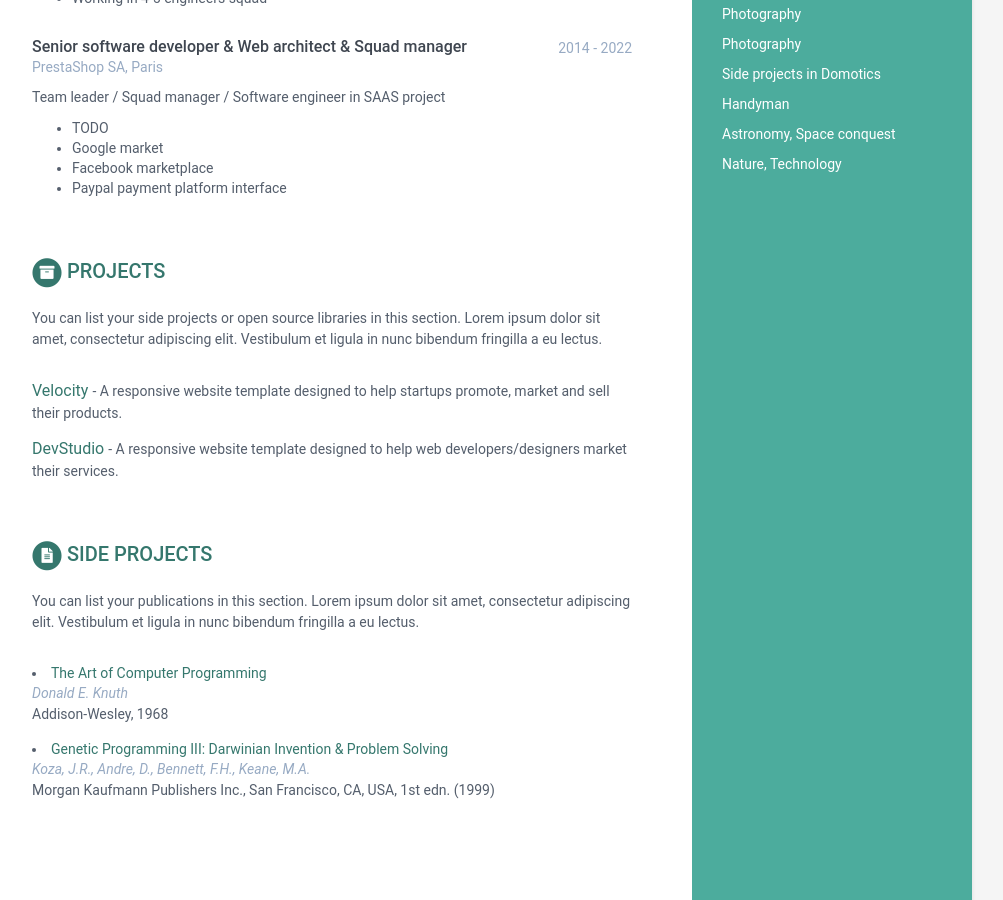
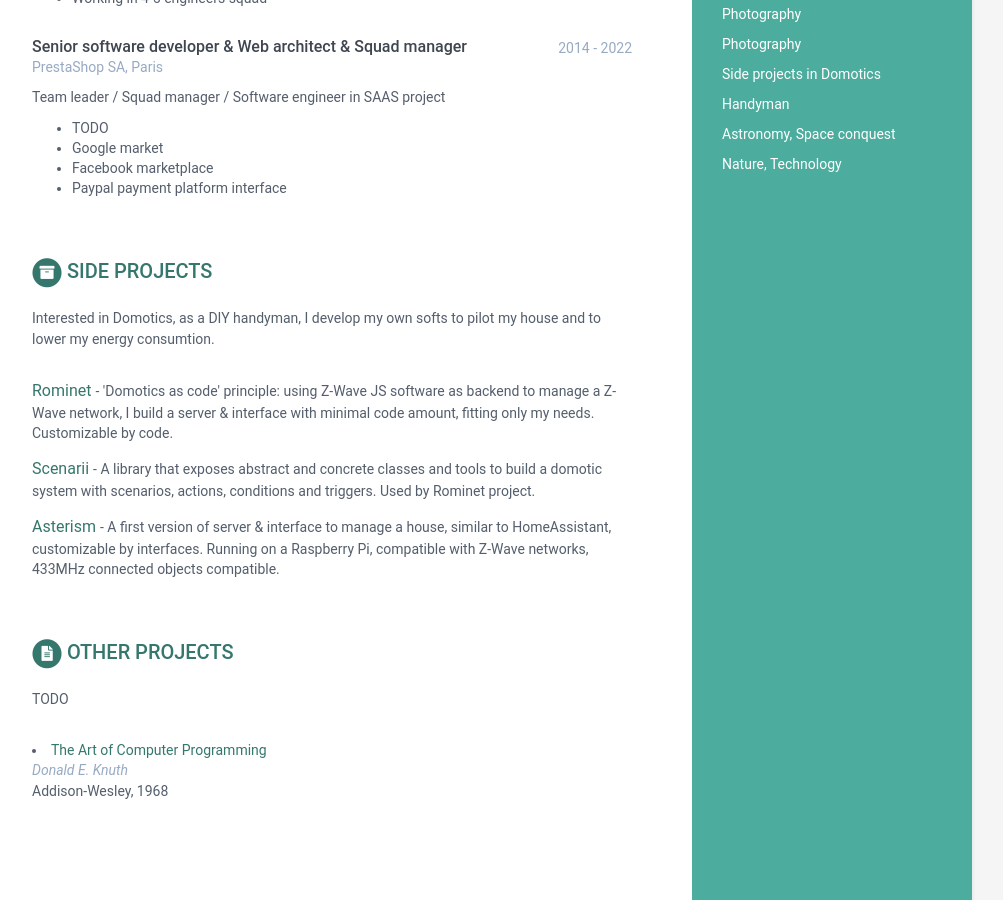
Before and after one commit to gxapplications/gxapplications, a Jekyll site: the page built from index.html, in a window 1280 px wide and 900 px high, scrolled down 1056 px. Shown: the whole window, without its empty margins (168-1171 px from the left). Built offline with Jekyll 4.4.1, drawn with Linux system fonts in a browser that asks for light colours.

Commit message:
Update data.yml

```diff
--- a/_data/data.yml
+++ b/_data/data.yml
@@ -125,36 +125,29 @@ experiences:
           - Paypal payment platform interface
 
 projects:
-    title: Projects
+    title: Side projects
     intro: >
-      You can list your side projects or open source libraries in this
-      section. Lorem ipsum dolor sit amet, consectetur adipiscing elit.
-      Vestibulum et ligula in nunc bibendum fringilla a eu lectus.
+      Interested in Domotics, as a DIY handyman, I develop my own softs to pilot my house and to lower my energy consumtion.
     assignments:
-      - title: Velocity
-        link: "#hook"
-        tagline: "A responsive website template designed to help startups promote, market and sell their products."
-
-      - title: DevStudio
+      - title: Rominet
         link: "#"
-        tagline: "A responsive website template designed to help web developers/designers market their services."
+        tagline: "'Domotics as code' principle: using Z-Wave JS software as backend to manage a Z-Wave network, I build a server & interface with minimal code amount, fitting only my needs. Customizable by code."
+      - title: Scenarii
+        link: "#"
+        tagline: "A library that exposes abstract and concrete classes and tools to build a domotic system with scenarios, actions, conditions and triggers. Used by Rominet project."
+      - title: Asterism
+        link: "#"
+        tagline: "A first version of server & interface to manage a house, similar to HomeAssistant, customizable by interfaces. Running on a Raspberry Pi, compatible with Z-Wave networks, 433MHz connected objects compatible."
 
 publications:
-    title: Side projects
+    title: Other projects
     intro: |
-      You can list your publications in this section. Lorem ipsum dolor sit
-      amet, consectetur adipiscing elit. Vestibulum et ligula in nunc
-      bibendum fringilla a eu lectus.
+      TODO
     papers:
       - title: The Art of Computer Programming
         link: "#"
         authors: Donald E. Knuth
         conference: Addison-Wesley, 1968
 
-      - title: "Genetic Programming III: Darwinian Invention &amp; Problem Solving"
-        link: "#"
-        authors: Koza, J.R., Andre, D., Bennett, F.H., Keane, M.A.
-        conference: "Morgan Kaufmann Publishers Inc., San Francisco, CA, USA, 1st edn. (1999)"
-
 footer: >
     Designed by <a href="http://themes.3rdwavemedia.com" target="_blank" rel="nofollow">Xiaoying Riley</a>
```
